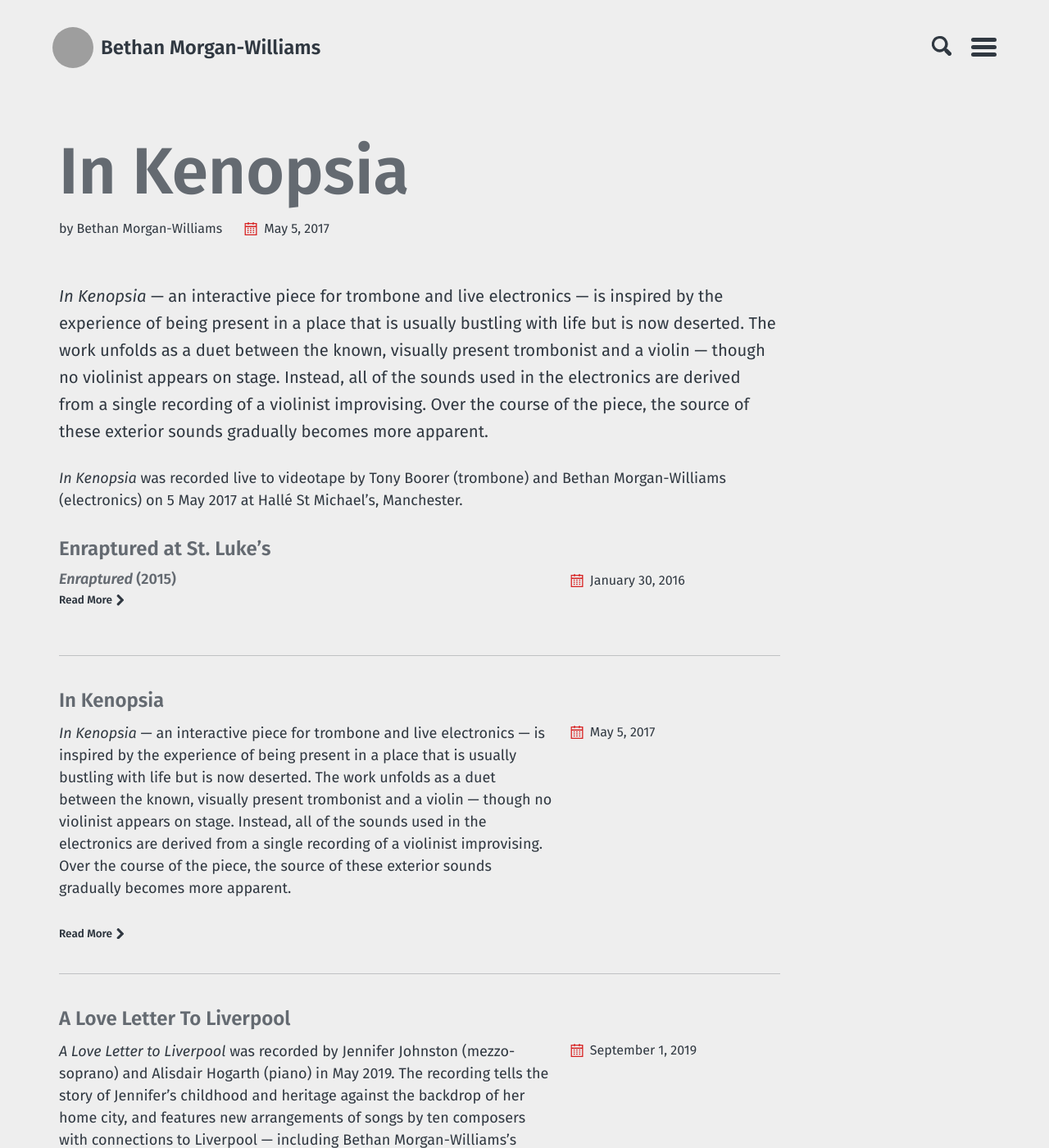
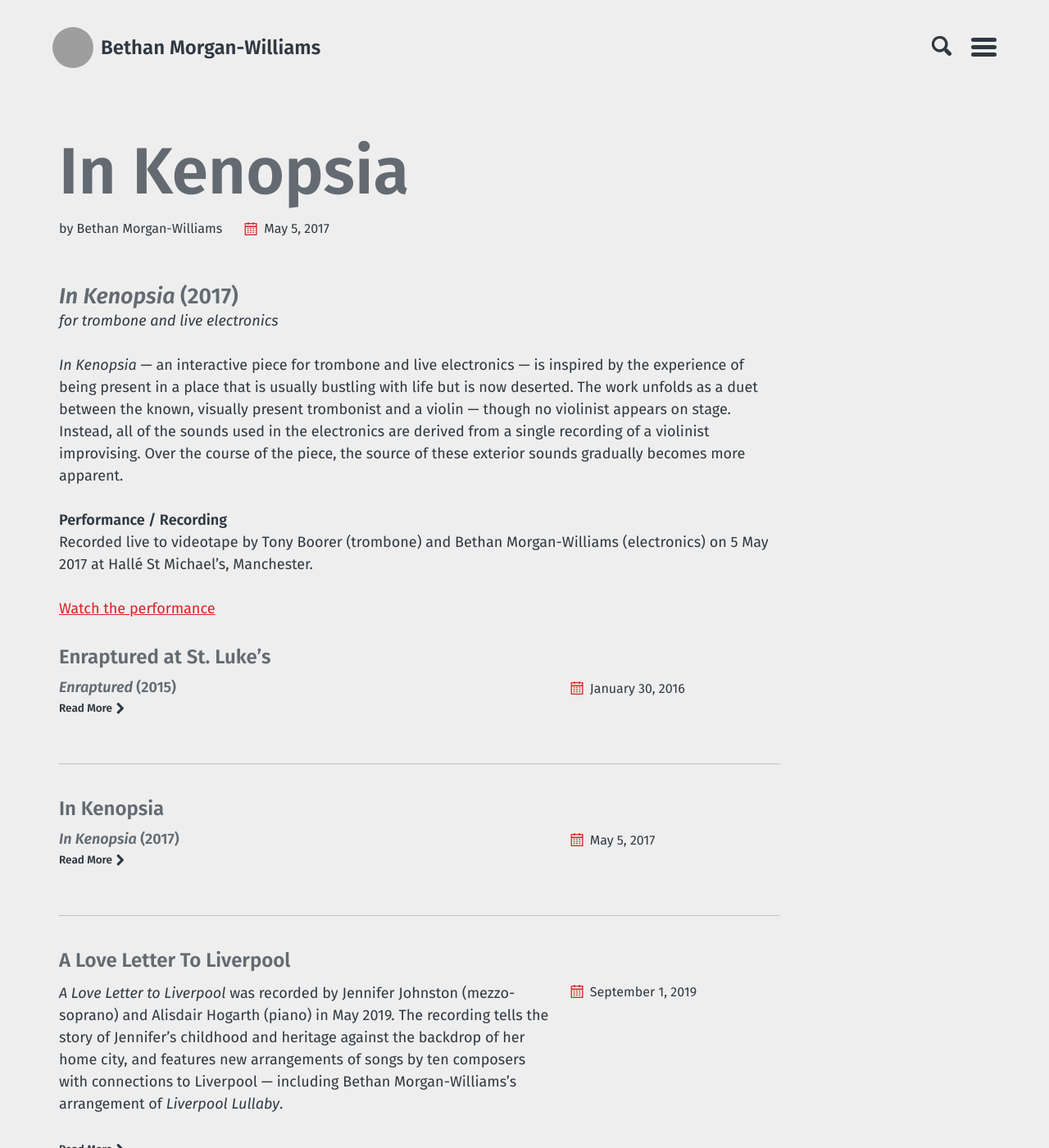
Before and after one commit to morganwilliamsb/website, a Jekyll site: the page built from _listen/in-kenopsia.md, in a window 1280 px wide and 1400 px high. Shown: the whole window at 82% size. Built offline with Jekyll 4.4.1, drawn with Linux system fonts in a browser that asks for light colours; grey boxes are pictures that could not be loaded.

Commit message:
Enhance in-kenopsia.md with performance info
Added performance details and a link to the recording.

```diff
--- a/_listen/in-kenopsia.md
+++ b/_listen/in-kenopsia.md
@@ -4,6 +4,13 @@ layout: collection
 date: 2017-05-05
 ---
 
+### *In Kenopsia* (2017)
+
+*for trombone and live electronics*
+
 *In Kenopsia* — an interactive piece for trombone and live electronics — is inspired by the experience of being present in a place that is usually bustling with life but is now deserted. The work unfolds as a duet between the known, visually present trombonist and a violin — though no violinist appears on stage. Instead, all of the sounds used in the electronics are derived from a single recording of a violinist improvising. Over the course of the piece, the source of these exterior sounds gradually becomes more apparent.
 
-*In Kenopsia* was recorded live to videotape by Tony Boorer (trombone) and Bethan Morgan-Williams (electronics) on 5 May 2017 at Hallé St Michael’s, Manchester.
+**Performance / Recording**
+Recorded live to videotape by Tony Boorer (trombone) and Bethan Morgan-Williams (electronics) on 5 May 2017 at Hallé St Michael’s, Manchester.
+
+[Watch the performance](https://www.youtube.com/watch?v=CBI6Ce39a0U&list=PLMOqjS9ysnmK9PSS_aaMWyOxMP-Hi1iku&index=16)
```
